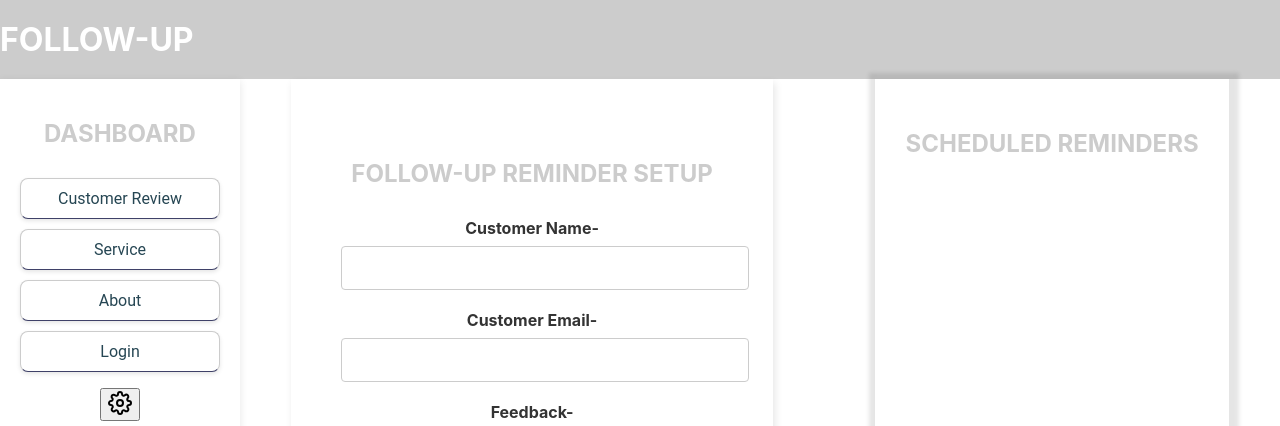
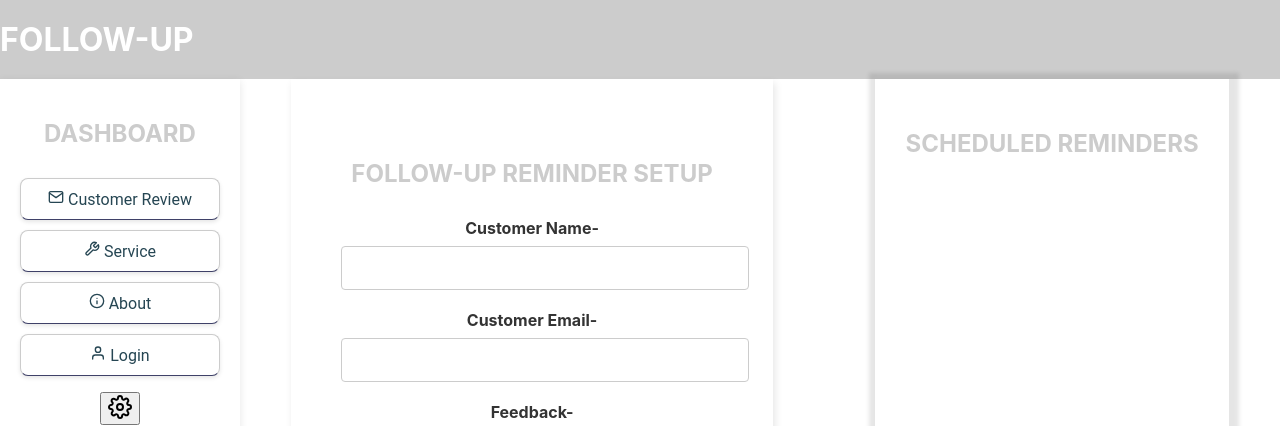
Before and after one commit to Nitishupkr/followup, a React (Create React App) app in the folder followup/: page / in a window 1280 px wide. Shown: the top 426 px of the page. Built offline with nearby package versions, Linux system fonts and the light colour scheme.

Commit message:
Update Sidebar.js

```diff
--- a/followup/src/component/Sidebar.js
+++ b/followup/src/component/Sidebar.js
@@ -1,5 +1,5 @@
 import React, { useState } from 'react';
-import { FiSettings } from 'react-icons/fi'; // Import the settings icon from react-icons
+import { FiSettings, FiMail, FiTool, FiInfo, FiUser } from 'react-icons/fi'; // Import the icons from react-icons
 import Sidebars from './Sidebars.css';
 
 const Sidebar = ({ setActiveTab }) => {
@@ -22,10 +22,18 @@ const Sidebar = ({ setActiveTab }) => {
         <h2 className='dashboard-hd'>DASHBOARD</h2>
       </div>
       <ul className="sidebar-menu">
-        <li onClick={() => handleSetActiveTab('contact')}>Customer Review</li>
-        <li onClick={() => handleSetActiveTab('service')}>Service</li>
-        <li onClick={() => handleSetActiveTab('about')}>About</li>
-        <li onClick={() => handleSetActiveTab('login')}>Login</li>
+        <li onClick={() => handleSetActiveTab('contact')}>
+          <FiMail className="menu-icon" /> Customer Review
+        </li>
+        <li onClick={() => handleSetActiveTab('service')}>
+          <FiTool className="menu-icon" /> Service
+        </li>
+        <li onClick={() => handleSetActiveTab('about')}>
+          <FiInfo className="menu-icon" /> About
+        </li>
+        <li onClick={() => handleSetActiveTab('login')}>
+          <FiUser className="menu-icon" /> Login
+        </li>
       </ul>
       {/* Settings button with the settings icon */}
       <button className="settings-button" onClick={handleSettingsClick}>
```
